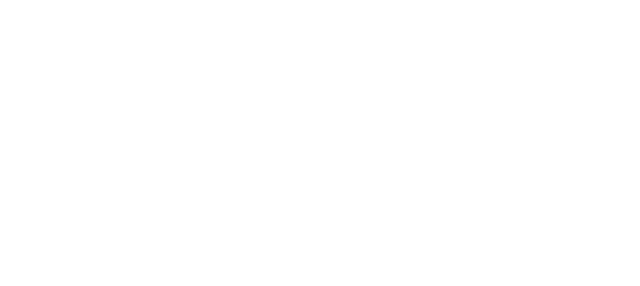
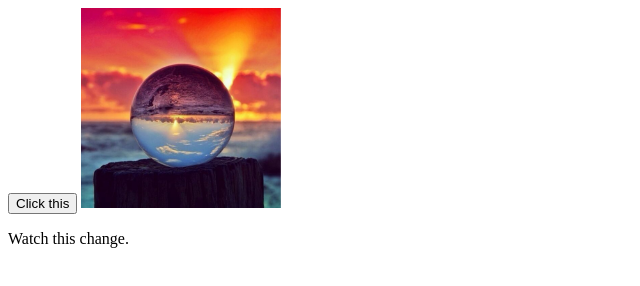
Before and after one commit to weitzel-scotland-wm/Data-Graph-Website-Part-2-, a plain HTML site: page picgallery.html in a window 1280 px wide. Shown: the whole page, without its empty margins (0-640 px from the left). Drawn offline with Linux system fonts and the light colour scheme.

Commit message:
Work done on Monday.

```diff
--- a/datasite.css
+++ b/datasite.css
@@ -60,7 +60,7 @@ p{
 }
 
 body{
-    background-image: url(http://all4desktop.com/data_images/original/4230979-fishing-at-dusk.jpg);
+    background-image: url(http://hdw.datawallpaper.com/nature/colors-of-dawn-desktop-background-493779.jpg);
 }
 
 hr{
--- a/datasite.js
+++ b/datasite.js
@@ -99,3 +99,10 @@ function drawChart() {
     drawMaterialChart();
 
 }
+
+function clicker(){
+    document.getElementById("picture1").style.border = ("solid");
+    document.getElementById("picture1").style.borderColor = ("#FF3333");
+    document.getElementById("test").innerHTML = ("Watch this change!");
+
+}
--- a/picgallery.html
+++ b/picgallery.html
@@ -1,10 +1,15 @@
 <!DOCTYPE html>
 <html lang="en">
 <head>
+    <script src="datasite.js"></script>
     <meta charset="UTF-8">
     <title></title>
 </head>
 <body>
-
+<div id="container">
+    <button onclick="clicker()">Click this</button>
+    <img src="pics/picture1.jpeg" width=200 id="picture1" onclick= "clicker()">
+    <p id="test">Watch this change.</p>
+</div>
 </body>
 </html>
```
